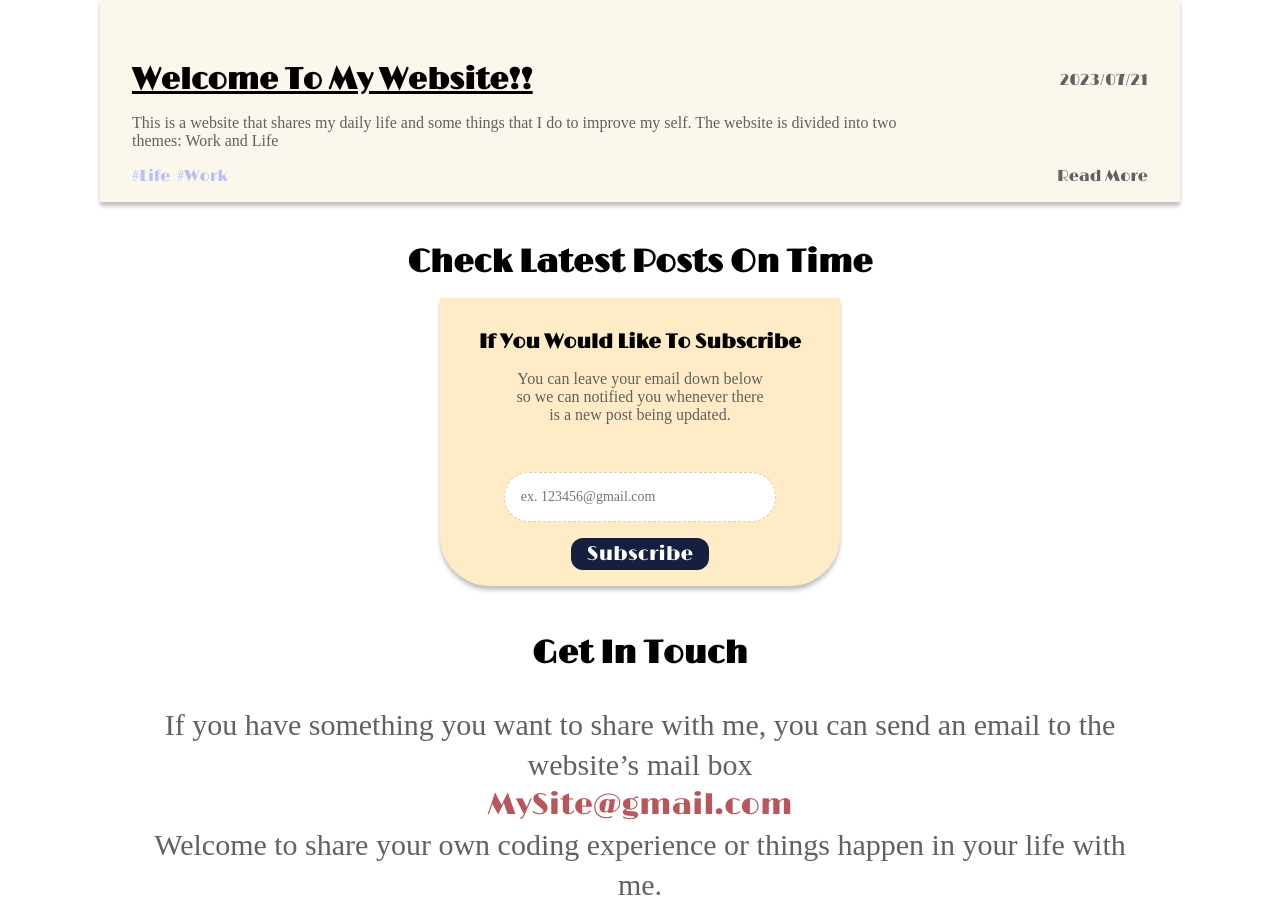
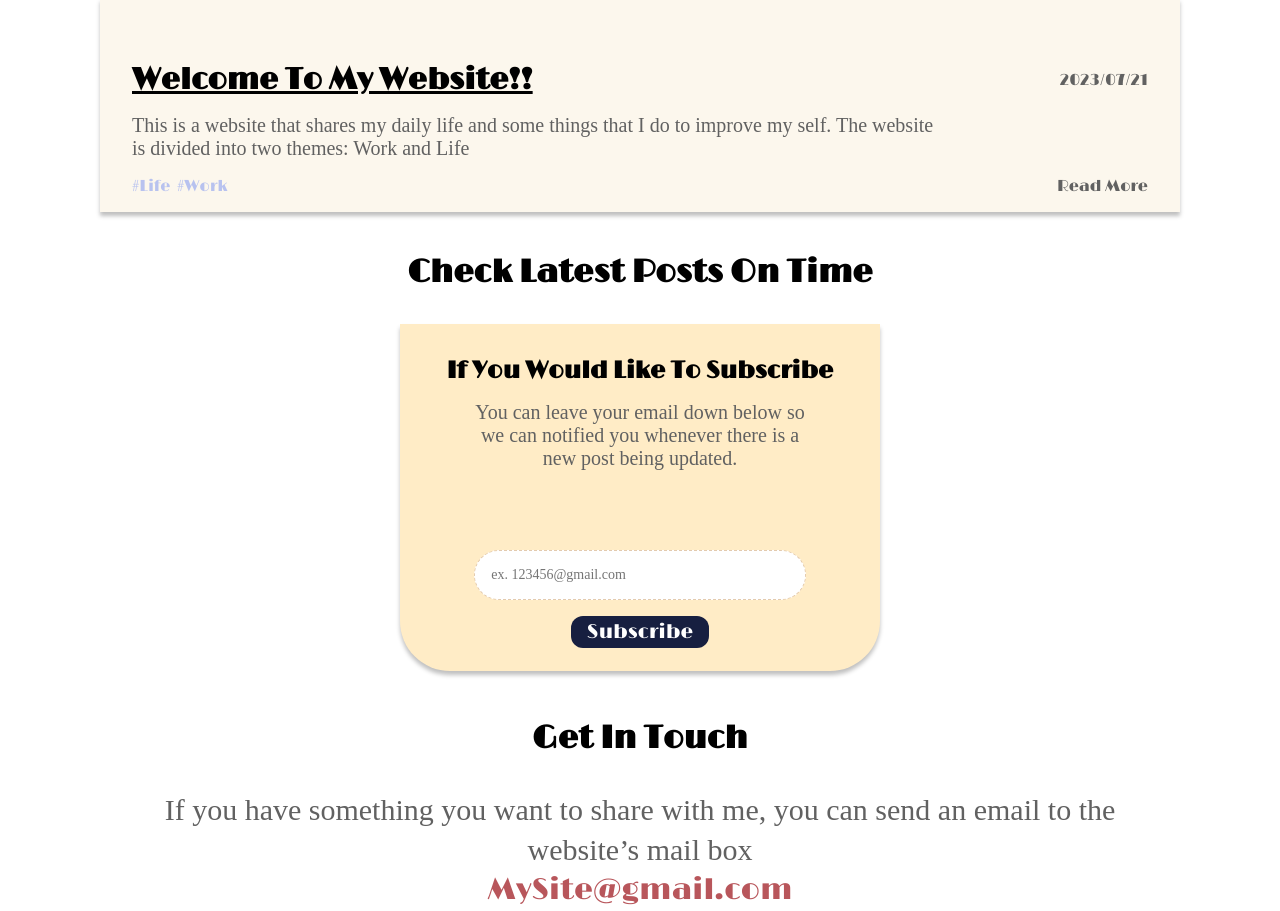
Before and after one commit to ZhangChingYu/BlogWebsite, a React (Create React App) app in the folder silvia_website/: page / in a window 1280 px wide. Shown: the part 1071-1982 px from the top of the page. Built offline with nearby package versions, Linux system fonts and the light colour scheme; a web font is replaced by a local one.

Commit message:
style adjustment

```diff
--- a/silvia_website/src/components/subscirbeBox/subscribeBox.css
+++ b/silvia_website/src/components/subscirbeBox/subscribeBox.css
@@ -1,10 +1,10 @@
 .subscirbe_box {
     display: flex;
     flex-direction: column;
-    margin-top: 1rem;
-    width: 400px;
+    margin-top: 2rem;
+    width: 480px;
     background: #FFECC6;
-    padding: 2rem 1rem 0 1rem;
+    padding: 2rem 1rem 0.4rem 1rem;
     border-radius: 0 0 50px 50px;
     box-shadow: var(--box-shadow);
     justify-content: flex-start;
@@ -13,7 +13,7 @@
 
 .subscirbe_box h2 {
     font-family: var(--font-family);
-    font-size: 20px;
+    font-size: 24px;
     color: black;
     margin-bottom: 1rem;
     align-self: center;
@@ -23,10 +23,11 @@
 .subscirbe_box p {
     color: #616161;
     font-family: var(--font-cat);
-    width: 70%;
+    font-size: 20px;
+    width: 75%;
     align-self: center;
     text-align: center;
-    margin-bottom: 3rem;
+    margin-bottom: 5rem;
 }
 
 .subscirbe_box input {
--- a/silvia_website/src/components/whatsNew/whatsNew.css
+++ b/silvia_website/src/components/whatsNew/whatsNew.css
@@ -80,7 +80,7 @@
     width: 80%;
     height:fit-content;
     font-family: var(--font-cat);
-    font-size: 16px;
+    font-size: 20px;
     color: #616161;
 }
 
@@ -107,9 +107,12 @@
     font-size: 16px;
 }
 
+.whatsnew_container_card_r3 p {
+    cursor: pointer;
+}
+
 .whatsnew_container_card_r3:last-child {
     font-family: var(--font-family);
     color: #616161;
-    cursor: pointer;
     font-size: 16px;
 }
```
